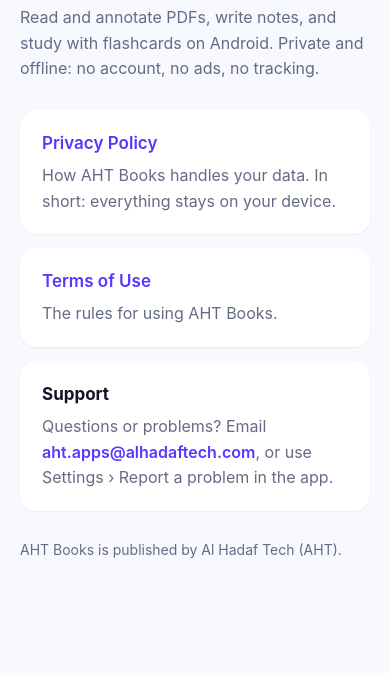
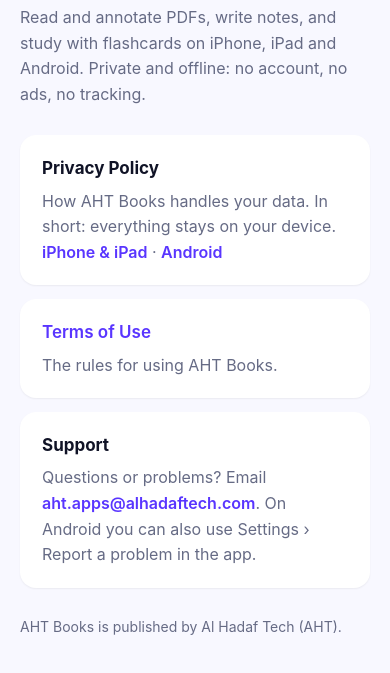
Before and after one commit to tauqeer01/t-books, a plain HTML site: page docs/index.html in a window 390 px wide. Shown: the part 115-788 px from the top of the page. Drawn offline with Linux system fonts and the light colour scheme.

Commit message:
docs: publish the iOS privacy policy and list iPhone and iPad on the support page
Co-Authored-By: Claude Opus 5.5 <noreply@anthropic.com>

```diff
--- a/docs/index.html
+++ b/docs/index.html
@@ -4,7 +4,7 @@
 <meta charset="utf-8">
 <meta name="viewport" content="width=device-width, initial-scale=1">
 <title>AHT Books – PDF Reader &amp; Notes</title>
-<meta name="description" content="AHT Books is a private, offline PDF reader for Android: read and annotate PDFs, take handwritten notes, and study with flashcards.">
+<meta name="description" content="AHT Books is a private, offline PDF reader for iPhone, iPad and Android: read and annotate PDFs, take handwritten notes, and study with flashcards.">
 <style>
 :root { color-scheme: light dark; --ink: #101326; --muted: #666b85; --bg: #f8f8ff; --card: #ffffff; --brand: #5935ff; }
 @media (prefers-color-scheme: dark) { :root { --ink: #f1f5f9; --muted: #a3b1c6; --bg: #0b1120; --card: #151e2e; --brand: #8b7bff; } }
@@ -29,11 +29,12 @@ footer { color: var(--muted); font-size: 14px; margin-top: 28px; }
     <img src="icon-512.png" alt="AHT Books icon">
     <h1>AHT Books</h1>
   </header>
-  <p class="tagline">Read and annotate PDFs, write notes, and study with flashcards on Android. Private and offline: no account, no ads, no tracking.</p>
+  <p class="tagline">Read and annotate PDFs, write notes, and study with flashcards on iPhone, iPad and Android. Private and offline: no account, no ads, no tracking.</p>
 
   <div class="card">
-    <h2><a href="legal/privacy-policy.html">Privacy Policy</a></h2>
+    <h2>Privacy Policy</h2>
     <p>How AHT Books handles your data. In short: everything stays on your device.</p>
+    <p><a href="legal/privacy-policy-ios.html">iPhone &amp; iPad</a> · <a href="legal/privacy-policy.html">Android</a></p>
   </div>
   <div class="card">
     <h2><a href="legal/terms-of-use.html">Terms of Use</a></h2>
@@ -41,7 +42,7 @@ footer { color: var(--muted); font-size: 14px; margin-top: 28px; }
   </div>
   <div class="card">
     <h2>Support</h2>
-    <p>Questions or problems? Email <a href="mailto:aht.apps@alhadaftech.com">aht.apps@alhadaftech.com</a>, or use Settings › Report a problem in the app.</p>
+    <p>Questions or problems? Email <a href="mailto:aht.apps@alhadaftech.com">aht.apps@alhadaftech.com</a>. On Android you can also use Settings › Report a problem in the app.</p>
   </div>
 
   <footer>AHT Books is published by Al Hadaf Tech (AHT).</footer>
```
Also changed, not shown: docs/legal/privacy-policy-ios.html (added, +11 -0 lines), 1 other file.
